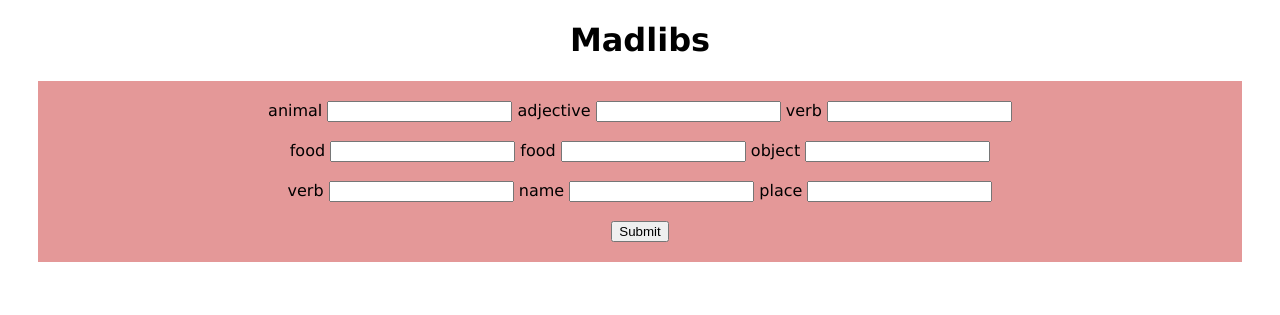
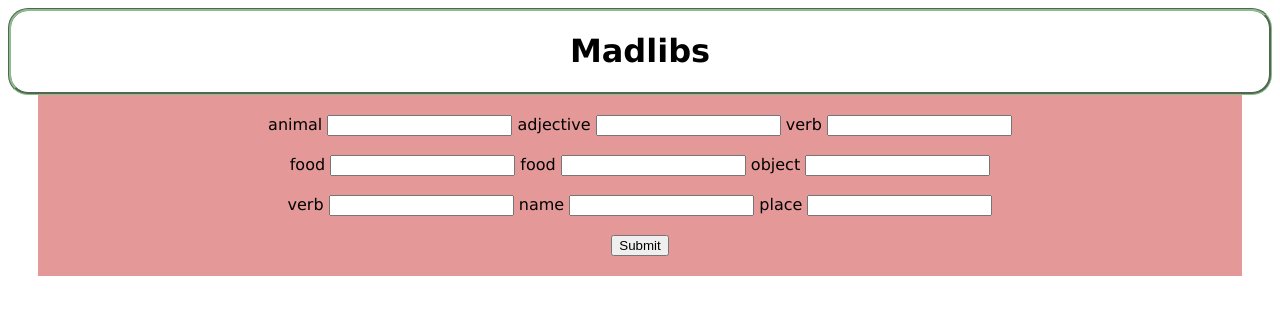
Before and after one commit to julz08/madlibs-fanny-juliana, a Flask app: page /madlib in a window 1280 px wide. Shown: the top 315 px of the page. Run offline with Flask 3, Linux system fonts and the light colour scheme.

Commit message:
added border class

```diff
--- a/static/styles/style.css
+++ b/static/styles/style.css
@@ -25,9 +25,16 @@
     display: flex;
     justify-content: center;
     text-align: center;
+    flex-wrap: wrap;
     background-color:rgb(228, 152, 152);
     padding: 20px;
     margin-left: 30px;
     margin-right: 30px;
     font-family:'Lucida Sans', 'Lucida Sans Regular', 'Lucida Grande', 'Lucida Sans Unicode', Geneva, Verdana, sans-serif;
 }
+
+.border{
+    border-style:groove;
+    border-color:darkseagreen;
+    border-radius: 20px;
+}
--- a/templates/madlib.html
+++ b/templates/madlib.html
@@ -8,7 +8,7 @@
     <link rel="stylesheet" href="../static/styles/style.css">
 </head>
 <body>
-    <div style="text-align: center; font-family:'Lucida Sans', 'Lucida Sans Regular', 'Lucida Grande', 'Lucida Sans Unicode', Geneva, Verdana, sans-serif;">
+    <div style="text-align: center; font-family:'Lucida Sans', 'Lucida Sans Regular', 'Lucida Grande', 'Lucida Sans Unicode', Geneva, Verdana, sans-serif;" class="border">
         <h1> Madlibs </h1>
     </div>
     <div class="madlibInput">
```
